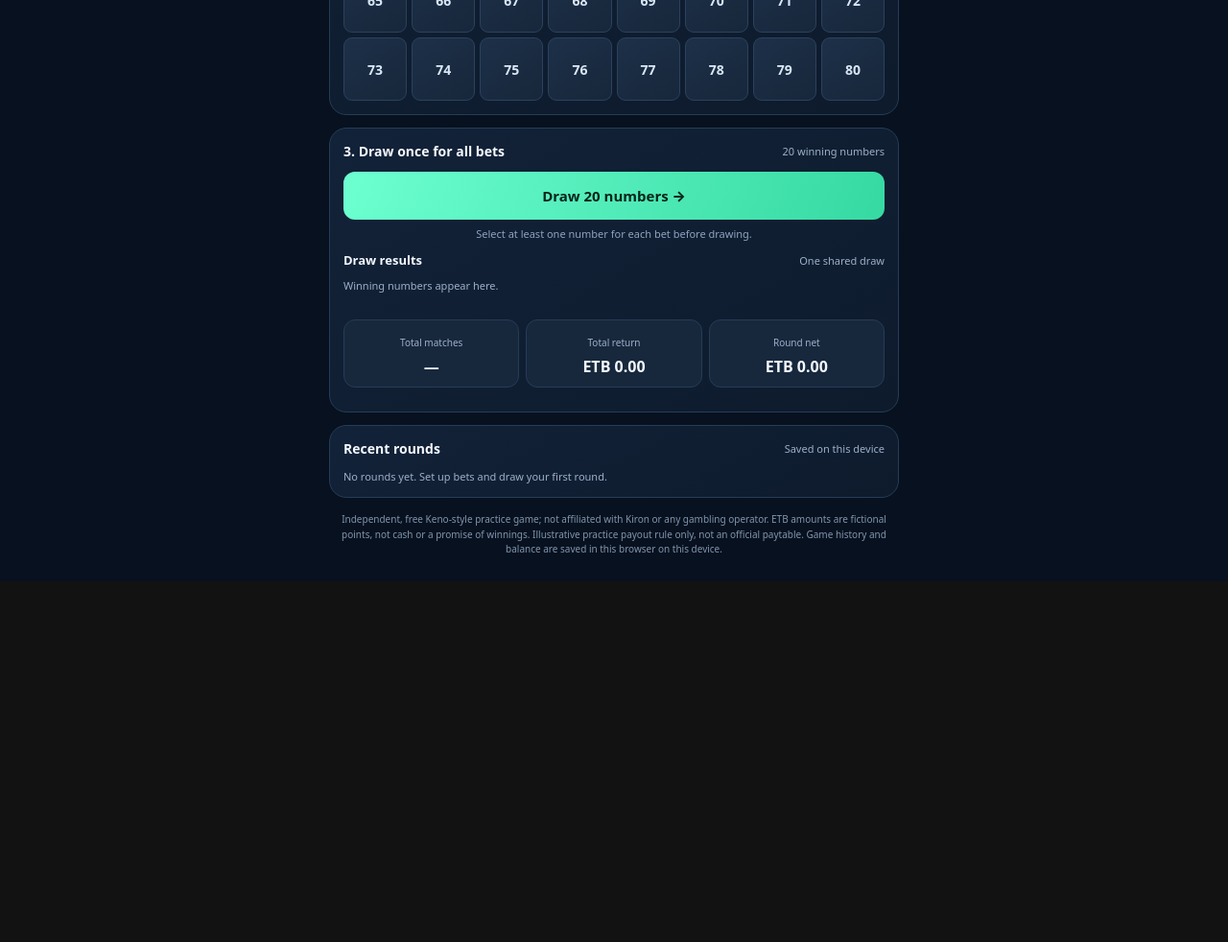
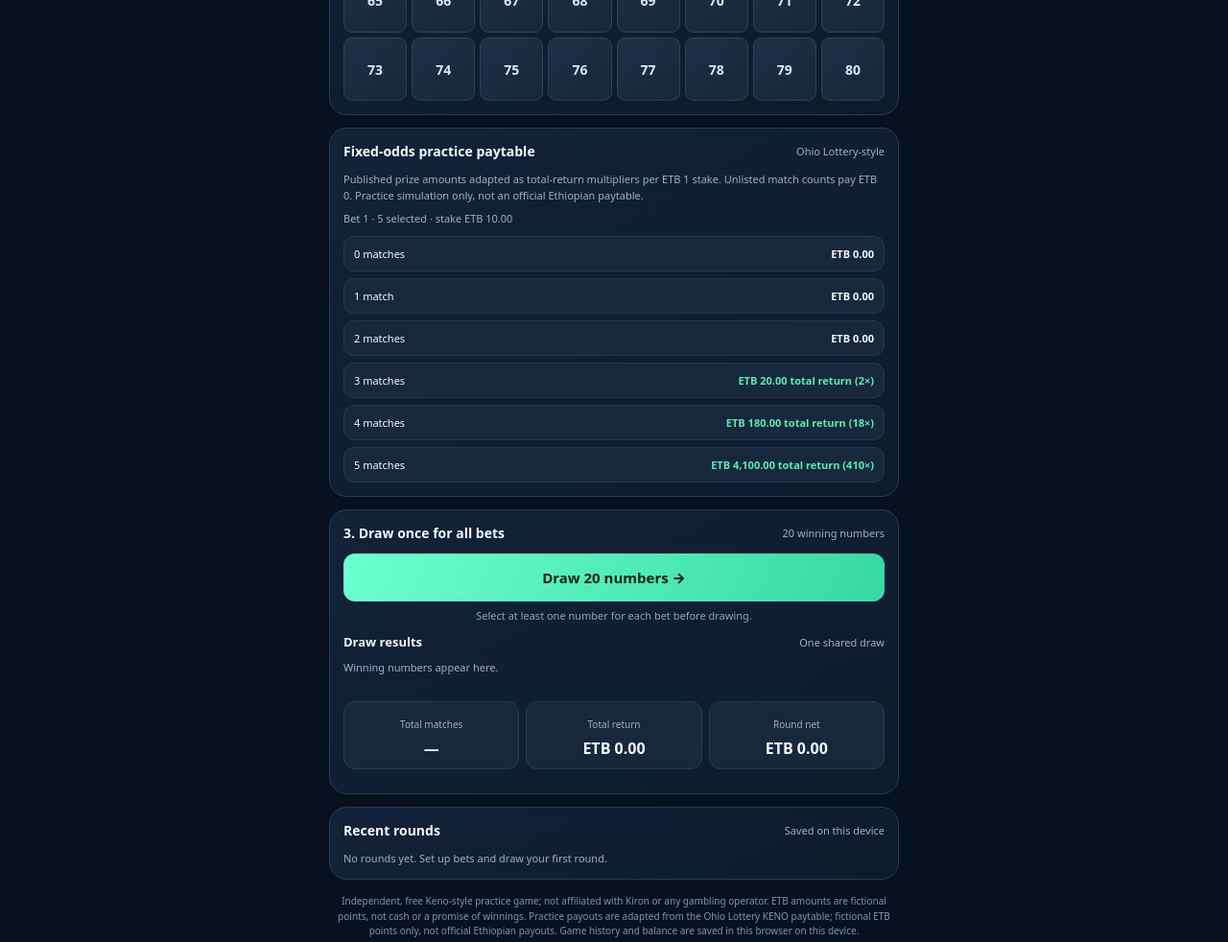
Before and after one commit to KassBingo/Keno-ethiopia, a plain HTML site: page index.html in a window 1280 px wide. Shown: the part 1440-2422 px from the top of the page at 96% size. Before the commit the page ends 2046 px from the top, so only its background shows below. Drawn offline with Linux system fonts and the light colour scheme.

Commit message:
Add files via upload

```diff
--- a/index.html
+++ b/index.html
@@ -35,10 +35,12 @@ button,select{font:inherit;touch-action:manipulation}button{cursor:pointer}.wrap
 
 <section class="card"><div class="head"><h2>2. Select numbers</h2><span class="tag"><b id="pickCount">0</b> / 10 selected</span></div><div class="grid" id="grid"></div></section>
 
+<section class="card"><div class="head"><h2>Fixed-odds practice paytable</h2><span class="muted">Ohio Lottery-style</span></div>
+<div class="muted" style="line-height:1.5;margin-bottom:8px">Published prize amounts adapted as total-return multipliers per ETB 1 stake. Unlisted match counts pay ETB 0. Practice simulation only, not an official Ethiopian paytable.</div><div id="paytable" class="history"></div></section>
 <section class="card"><div class="head"><h2>3. Draw once for all bets</h2><span class="muted">20 winning numbers</span></div><button class="btn primary drawbtn" id="draw">Draw 20 numbers →</button><div class="status" id="status" role="status" aria-live="polite">Select at least one number for each bet before drawing.</div><div class="row"><strong style="font-size:13px">Draw results</strong><span class="muted">One shared draw</span></div><div class="results" id="results"><span class="muted">Winning numbers appear here.</span></div><div class="stats"><div class="stat"><span>Total matches</span><strong id="matchTotal">—</strong></div><div class="stat"><span>Total return</span><strong id="returnTotal">ETB 0.00</strong></div><div class="stat"><span>Round net</span><strong id="netTotal">ETB 0.00</strong></div></div><div id="roundBreakdown" class="betlist" style="margin-top:11px"></div></section>
 
 <section class="card"><div class="head"><h2>Recent rounds</h2><span class="muted">Saved on this device</span></div><div class="history" id="history"><div class="muted">No rounds yet.</div></div></section>
-<p class="notice">Independent, free Keno-style practice game; not affiliated with Kiron or any gambling operator. ETB amounts are fictional points, not cash or a promise of winnings. Illustrative practice payout rule only, not an official paytable. Game history and balance are saved in this browser on this device.</p>
+<p class="notice">Independent, free Keno-style practice game; not affiliated with Kiron or any gambling operator. ETB amounts are fictional points, not cash or a promise of winnings. Practice payouts are adapted from the Ohio Lottery KENO paytable; fictional ETB points only, not official Ethiopian payouts. Game history and balance are saved in this browser on this device.</p>
 </main>
 <script>
 (()=> {
@@ -68,8 +70,30 @@ button,select{font:inherit;touch-action:manipulation}button{cursor:pointer}.wrap
  function renderGrid(){const chosen=picksFor(activeBet());$('grid').innerHTML='';for(let n=1;n<=80;n++){const b=document.createElement('button');b.type='button';b.className='num';b.textContent=n;if(chosen.has(n))b.classList.add('selected');if(winning.has(n)){b.classList.add('win');if(chosen.has(n))b.classList.add('hit')}b.disabled=busy;b.setAttribute('aria-pressed',chosen.has(n)?'true':'false');b.onclick=()=>{if(busy)return;const p=picksFor(activeBet());if(p.has(n))p.delete(n);else if(p.size<10)p.add(n);else{$('status').textContent='Each selection can contain up to 10 numbers.';return}renderAll()};$('grid').append(b)}$('pickCount').textContent=chosen.size}
  function renderResults(){if(!drawn.length){$('results').innerHTML='<span class="muted">Winning numbers appear here.</span>';return}$('results').innerHTML='';drawn.forEach(n=>{const b=document.createElement('span');b.className='ball'+(bets.some(x=>picksFor(x).has(n))?' hit':'');b.textContent=n;$('results').append(b)})}
  function renderHistory(){$('history').innerHTML='';if(!history.length){$('history').innerHTML='<div class="muted">No rounds yet. Set up bets and draw your first round.</div>';return}history.slice(0,6).forEach(h=>{const r=document.createElement('div');r.className='hist';const a=document.createElement('span');a.textContent=h.time+' · '+h.count+' bets';const b=document.createElement('strong');b.className=h.net>=0?'positive':'negative';b.textContent=(h.net>=0?'+':'−')+money(Math.abs(h.net));r.append(a,b);$('history').append(r)})}
- function renderAll(){renderBalance();renderBets();renderGrid();renderResults()}
+ function renderAll(){renderBalance();renderBets();renderGrid();renderResults();renderPaytable()}
  function randomSet(max,count){const a=Array.from({length:max},(_,i)=>i+1);for(let i=a.length-1;i>0;i--){const j=Math.floor(Math.random()*(i+1));[a[i],a[j]]=[a[j],a[i]]}return a.slice(0,count)}
+ // Fixed prize amounts per $1 wager from the Ohio Lottery KENO paytable.
+ // Values are treated as total-return multipliers in this fictional practice game.
+ const payoutTable = {
+  1:{1:2}, 2:{2:11}, 3:{2:2,3:27}, 4:{2:1,3:5,4:72},
+  5:{3:2,4:18,5:410}, 6:{3:1,4:7,5:57,6:1100},
+  7:{3:1,4:5,5:11,6:100,7:2000},
+  8:{4:2,5:15,6:50,7:300,8:10000},
+  9:{4:2,5:5,6:20,7:100,8:2000,9:25000},
+  10:{0:5,5:2,6:10,7:50,8:500,9:5000,10:100000}
+ };
+ function renderPaytable(){
+  const b=activeBet(),count=picksFor(b).size,box=$('paytable');box.innerHTML='';
+  if(!count){box.innerHTML='<div class="muted">Select numbers to see the paytable.</div>';return}
+  const head=document.createElement('div');head.className='muted';head.style.marginBottom='4px';
+  head.textContent='Bet '+b.id+' · '+count+' selected · stake '+money(b.stake);box.append(head);
+  for(let hits=0;hits<=count;hits++){
+   const mult=(payoutTable[count]||{})[hits]||0,row=document.createElement('div');row.className='hist';
+   const label=document.createElement('span');label.textContent=hits+' match'+(hits===1?'':'es');
+   const amount=document.createElement('strong');amount.textContent=mult?money(b.stake*mult)+' total return ('+mult+'×)':'ETB 0.00';
+   if(mult)amount.className='positive';row.append(label,amount);box.append(row);
+  }
+ }
  function setMode(m){if(busy||mode===m)return;if(m==='same'){shared=new Set(activeBet().picks)}else if(mode==='same'){bets.forEach(b=>b.picks=new Set(shared))}mode=m;$('tabIndependent').classList.toggle('active',mode==='independent');$('tabSame').classList.toggle('active',mode==='same');$('modehelp').textContent=mode==='independent'?'Each bet can have its own numbers and practice stake. Select a bet below, then tap numbers 1–80.':'All bets share one number selection. Change a stake on any bet without changing the shared numbers.';renderAll()}
  $('tabIndependent').onclick=()=>setMode('independent');$('tabSame').onclick=()=>setMode('same');
  $('addBet').onclick=()=>{if(busy||bets.length>=5)return;const id=nextId++;const b={id,stake:10,picks:new Set()};if(mode==='same')shared=new Set(shared);bets.push(b);activeId=id;renderAll()};
@@ -81,8 +105,8 @@ button,select{font:inherit;touch-action:manipulation}button{cursor:pointer}.wrap
  $('draw').onclick=async()=>{if(busy)return;const invalid=bets.find(b=>picksFor(b).size<1);if(invalid){activeId=invalid.id;renderAll();$('status').textContent='Select at least one number for every bet. Bet '+invalid.id+' needs numbers.';return}const totalStake=bets.reduce((s,b)=>s+b.stake,0);if(balance<totalStake){$('status').textContent='Not enough practice points for all bets. Reduce stakes or reset your balance.';return}
  busy=true;$('draw').disabled=true;$('draw').textContent='Drawing…';$('status').textContent='One shared draw is in progress…';winning.clear();drawn=[];renderAll();const nums=randomSet(80,20);
  for(let i=0;i<nums.length;i++){drawn.push(nums[i]);winning.add(nums[i]);renderGrid();renderResults();await new Promise(r=>setTimeout(r,55))}
- let totalReturn=0,totalNet=0,totalHits=0;const payoutMult={3:1,4:2,5:4,6:8,7:15,8:30,9:60,10:100};$('roundBreakdown').innerHTML='';
- bets.forEach(b=>{const p=picksFor(b),hits=nums.filter(n=>p.has(n)).length;totalHits+=hits;const mult=payoutMult[p.size]||0;const ret=(hits===p.size&&p.size>=3)?b.stake*mult:0;const net=ret-b.stake;totalReturn+=ret;totalNet+=net;const row=document.createElement('div');row.className='betrow';const top=document.createElement('div');top.className='bettop';const label=document.createElement('strong');label.textContent='Bet '+b.id+' · '+hits+'/'+p.size+' matches';const outcome=document.createElement('strong');outcome.className=net>=0?'positive':'negative';outcome.textContent=(net>=0?'+':'−')+money(Math.abs(net));top.append(label,outcome);const sub=document.createElement('div');sub.className='betmeta';sub.textContent='Stake '+money(b.stake)+' · Practice return '+money(ret);row.append(top,sub);$('roundBreakdown').append(row)});
+ let totalReturn=0,totalNet=0,totalHits=0;$('roundBreakdown').innerHTML='';
+ bets.forEach(b=>{const p=picksFor(b),hits=nums.filter(n=>p.has(n)).length;totalHits+=hits;const mult=((payoutTable[p.size]||{})[hits])||0;const ret=b.stake*mult;const net=ret-b.stake;totalReturn+=ret;totalNet+=net;const row=document.createElement('div');row.className='betrow';const top=document.createElement('div');top.className='bettop';const label=document.createElement('strong');label.textContent='Bet '+b.id+' · '+hits+'/'+p.size+' matches';const outcome=document.createElement('strong');outcome.className=net>=0?'positive':'negative';outcome.textContent=(net>=0?'+':'−')+money(Math.abs(net));top.append(label,outcome);const sub=document.createElement('div');sub.className='betmeta';sub.textContent='Stake '+money(b.stake)+' · '+hits+'/'+p.size+' matches · '+(mult?mult+'× fixed odds · ':'')+'Total return '+money(ret);row.append(top,sub);$('roundBreakdown').append(row)});
  balance=Math.max(0,balance+totalNet);$('matchTotal').textContent=String(totalHits);$('returnTotal').textContent=money(totalReturn);$('netTotal').textContent=(totalNet>=0?'+':'−')+' '+money(Math.abs(totalNet));$('netTotal').className=totalNet>=0?'positive':'negative';$('status').textContent='Round complete. All bets used the same 20 drawn numbers.';history.unshift({time:new Date().toLocaleTimeString([],{hour:'2-digit',minute:'2-digit'}),count:bets.length,net:totalNet});persist();busy=false;$('draw').disabled=false;$('draw').textContent='Draw 20 numbers →';renderAll();renderHistory();
  };
  renderAll();renderHistory();
```
